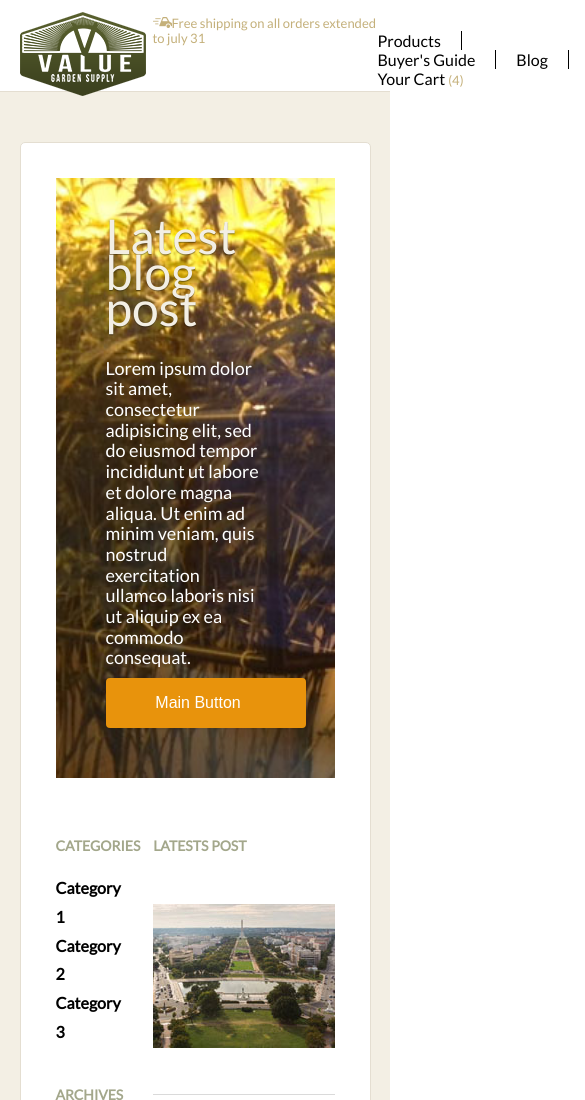
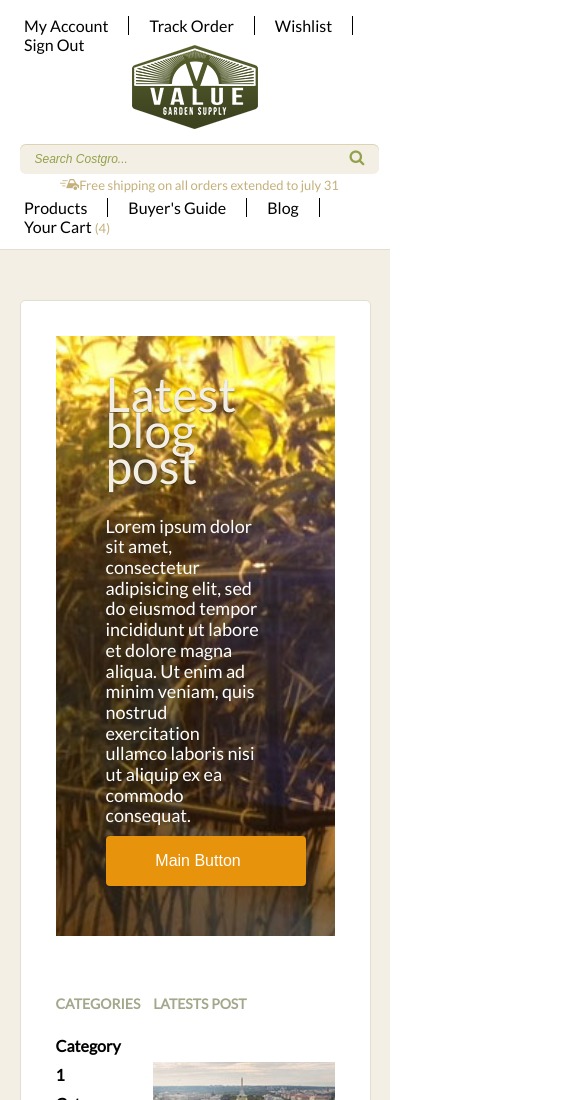
Before and after one commit to KabaninArtem/VALUE, a plain HTML site: page index.html in a window 390 px wide. Shown: the top 1100 px of the page, 585 px wide, since content can reach past the window. Drawn offline with Linux system fonts and the light colour scheme.

Commit message:
add tablet-design for header

```diff
--- a/css/header.css
+++ b/css/header.css
@@ -3,7 +3,7 @@ header {
     height: 92px;
     margin: auto;
     padding-top: 16px;
-    padding-left: 140px;
+    padding-left: 150px;
     box-sizing: border-box;
     border-bottom: 1px solid #e4ded1;
 }
@@ -56,3 +56,49 @@ header .header-inner nav:nth-child(3) .nav-items a {
 header .header-inner .search-block {
     align-self: flex-end;
 }
+
+@media (max-width: 1024px) {
+    header {
+        height: 250px;
+        padding-left: 0;
+    }
+
+    header .logo {
+        top: 45px;
+        left: 50%;
+        margin-left: -63px;
+    }
+
+    header .header-inner {
+        height: 220px;
+
+        align-items: center;
+    }
+
+    header .header-inner span {
+        order: 3;
+    }
+
+    header .header-inner nav:nth-child(2) {
+        order: 4;
+
+        margin: 0;
+    }
+
+    header .header-inner nav:nth-child(3) .nav-items a {
+        font-size: 16px;
+    }
+
+    header .header-inner .search-block {
+        order: 2;
+        align-self: center;
+
+        width: 360px;
+        margin-top: 85px;
+    }
+
+    header .header-inner .search-block input[type=search] {
+        width: 330px;
+    }
+
+}
```
